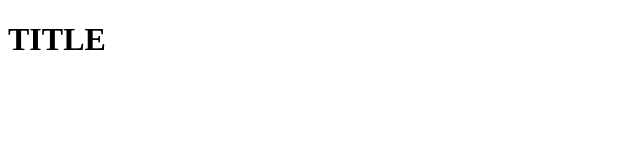
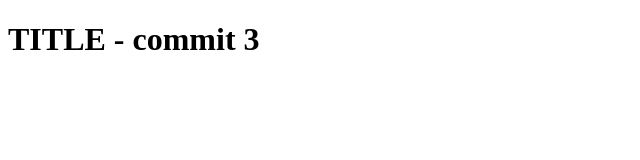
Before and after one commit to AndersonShen2020/git-test, a plain HTML site: page index.html in a window 1280 px wide. Shown: the whole page, without its empty margins (0-640 px from the left). Drawn offline with Linux system fonts and the light colour scheme.

Commit message:
update index.html
update

```diff
--- a/index.html
+++ b/index.html
@@ -7,6 +7,6 @@
     <title>Document</title>
   </head>
   <body>
-    <h1>TITLE</h1>
+    <h1>TITLE - commit 3</h1>
   </body>
 </html>
```
